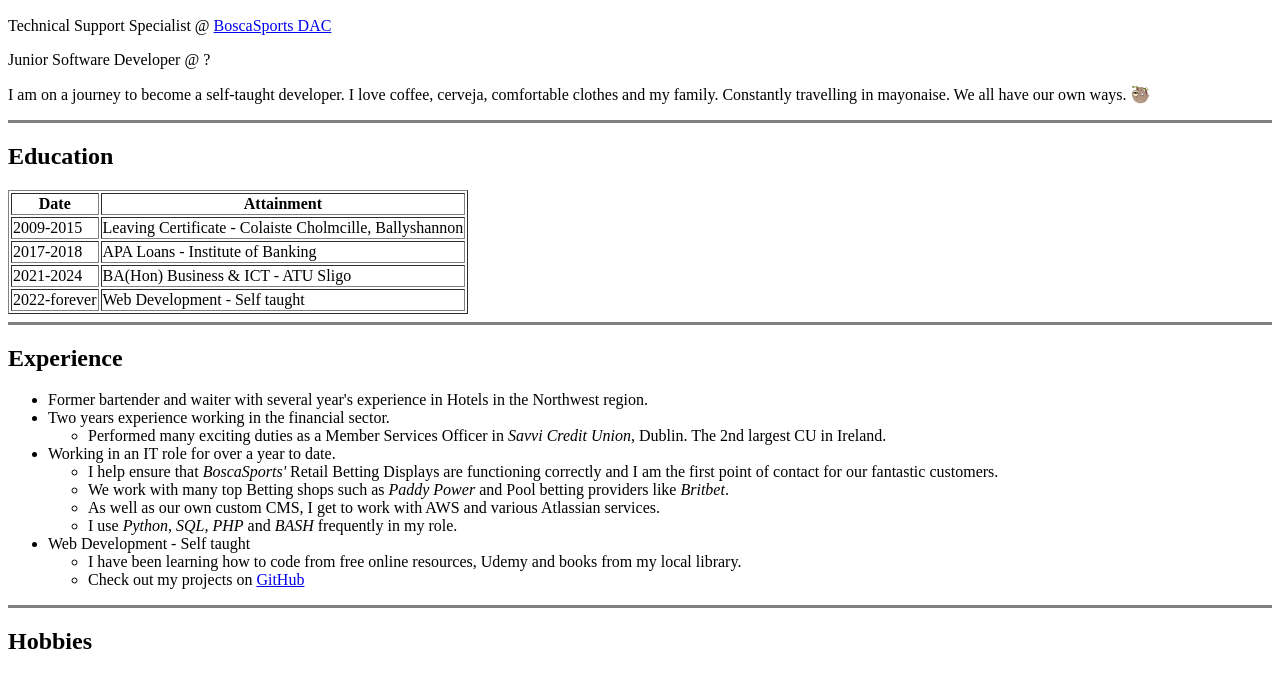
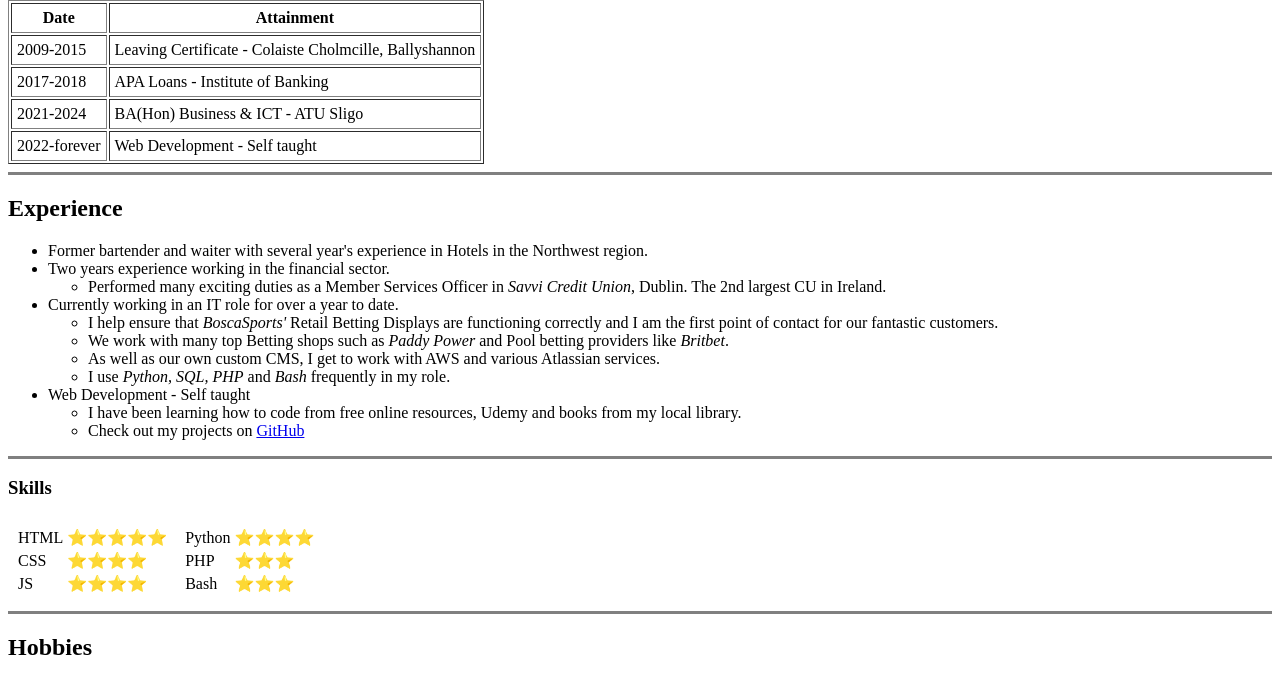
Before and after one commit to elmcgu/personalWebsite90sStyle, a plain HTML site: page index.html in a window 1280 px wide. Shown: the part 497-1173 px from the top of the page. Drawn offline with Linux system fonts and the light colour scheme.

Commit message:
Update index.html
Added more tables to clean up layout and added skills section with nested table

```diff
--- a/index.html
+++ b/index.html
@@ -5,16 +5,21 @@
         <title>Ellis' website (90s era)</title>
     </head>
     <body>
-        <img src="img/img1.png" alt="ellis profile picture">
-        <h1>Ellis McGuinness</h1>
-        <h2>Aspiring <em>Web Developer</em> and <em>Wizard</em> in general.</h2>
-        <p>Technical Support Specialist @ <a href="http://boscasports.com">BoscaSports DAC</a>
-        <p>Junior Software Developer @ ?</p>
-        <p>I am on a journey to become a self-taught developer. I love coffee, cerveja, comfortable clothes and my family. Constantly travelling in mayonaise. We all have our own ways. &#129445;</p>
+    <table cellspacing="15">
+        <tr>
+            <td><img src="img/img1.png" alt="ellis profile picture"></td>
+            <td><h1>Ellis McGuinness</h1>
+            <h2>Aspiring <em>Web Developer</em> and <em>Wizard</em> in general.</h2>
+            <p>Technical Support Specialist @ <a href="http://boscasports.com">BoscaSports DAC</a>
+            <p>Junior Software Developer @ ?</p>
+            <p>I am on a journey to become a self-taught developer. I love coffee, cerveja, comfortable clothes and my family. Constantly travelling in mayonaise. We all have our own ways. &#129445;</p></td>
+        </tr>
+    </table>
+
         <hr size="3" noshade>
 
         <h2>Education</h2>
-        <table border="1">
+        <table border="1" cellpadding="5">
             <thead>
                 <th>Date</th>
                 <th>Attainment</th>
@@ -54,12 +59,12 @@
                 <ul>
                     <li>Performed many exciting duties as a Member Services Officer in <em>Savvi Credit Union</em>, Dublin. The 2nd largest CU in Ireland.</li>
                 </ul>
-            <li>Working in an IT role for over a year to date.</li>
+            <li>Currently working in an IT role for over a year to date.</li>
                 <ul>
                     <li>I help ensure that <em>BoscaSports'</em> Retail Betting Displays are functioning correctly and I am the first point of contact for our fantastic customers.</li>
                     <li>We work with many top Betting shops such as <em>Paddy Power</em> and Pool betting providers like <em>Britbet</em>.</li>
                     <li>As well as our own custom CMS, I get to work with AWS and various Atlassian services.</li>
-                    <li>I use <em>Python, SQL, PHP</em> and <em>BASH</em> frequently in my role.</li>
+                    <li>I use <em>Python, SQL, PHP</em> and <em>Bash</em> frequently in my role.</li>
                 </ul>
             <li>Web Development - Self taught</li>
                 <ul>
@@ -69,6 +74,46 @@
 
         </ul>
         <hr size="3" noshade>
+
+        <h3>Skills</h3>
+        <table  cellpadding="5">
+            <tr>
+                <td>
+                    <table>
+                        <tr>
+                            <td>HTML</td>
+                            <td>&#11088&#11088&#11088&#11088&#11088</td>
+                        </tr>
+                        <tr>
+                            <td>CSS</td>
+                            <td>&#11088&#11088&#11088&#11088</td>
+                        </tr>
+                        <tr>
+                            <td>JS</td>
+                            <td>&#11088&#11088&#11088&#11088</td>
+                        </tr>
+                    </table>
+                </td>
+                <td>
+                    <table>
+                        <tr>
+                            <td>Python</td>
+                            <td>&#11088&#11088&#11088&#11088</td>
+                        </tr>
+                        <tr>
+                            <td>PHP</td>
+                            <td>&#11088&#11088&#11088</td>
+                        </tr>
+                        <tr>
+                            <td>Bash</td>
+                            <td>&#11088&#11088&#11088</td>
+                        </tr>
+                    </table>
+                <td>
+        </table>
+
+        <hr size="3" noshade>
+
         <h2>Hobbies</h2>
         <ol>
             <li>Brazilian Jiu-Jitsu</li>
@@ -77,7 +122,10 @@
             <li>Puzzles</li>
             <li>Travelling</li>
         </ol>
+
         <hr size="3" noshade>
+
+
         <a href="contact.html"><h2>Contact Me</h2></a>
 
 
```
